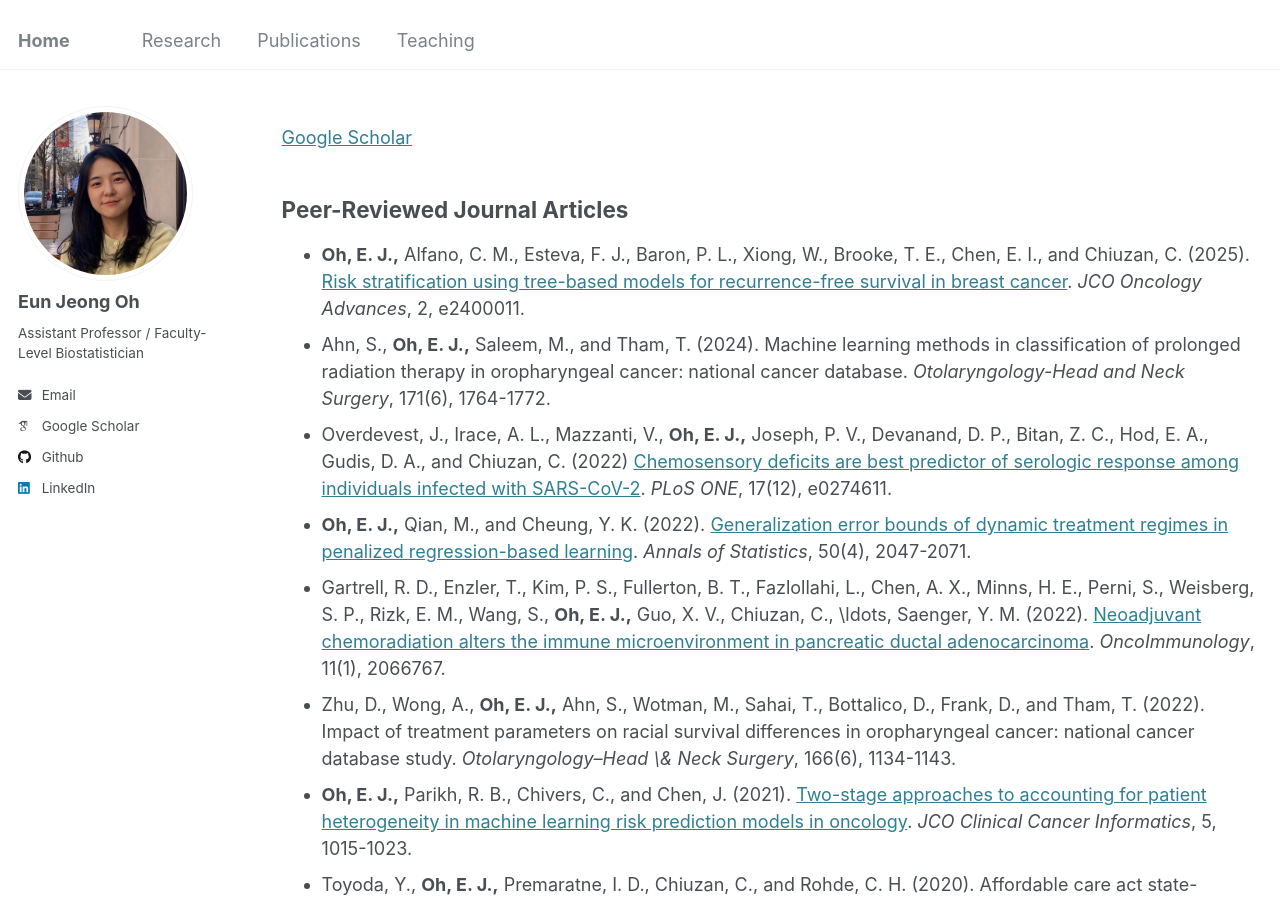
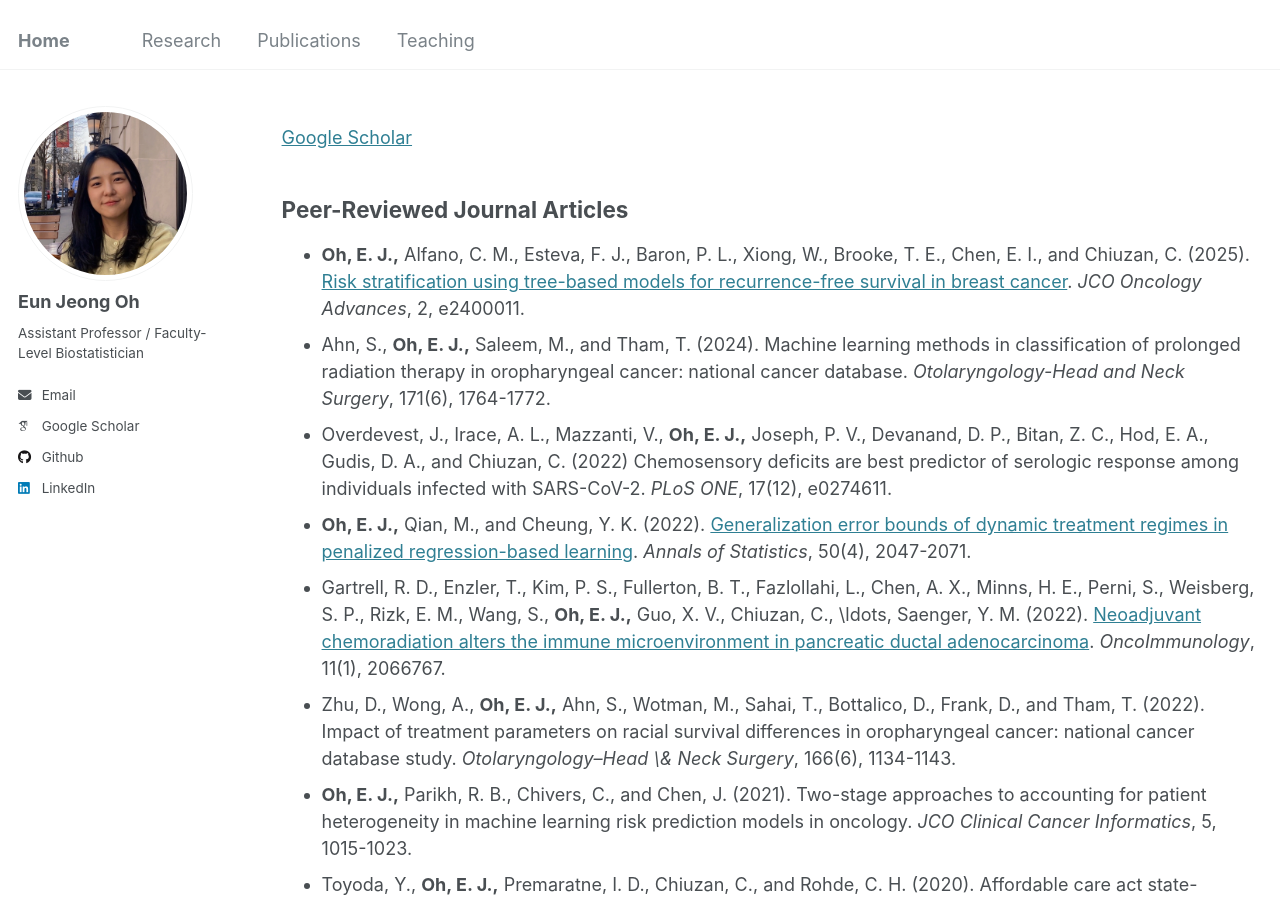
Before and after one commit to oheunj/oheunj.github.io, a Jekyll site: the page built from _pages/eo-publications.md, in a window 1280 px wide and 900 px high. Built offline with Jekyll 4.4.1, drawn with Linux system fonts in a browser that asks for light colours; some web fonts are replaced; part of the change alters nothing that is shown.

```diff
--- a/_pages/eo-publications.md
+++ b/_pages/eo-publications.md
@@ -15,11 +15,11 @@ Peer-Reviewed Journal Articles
 ------
 * __Oh, E. J.,__ Alfano, C. M., Esteva, F. J., Baron, P. L., Xiong, W., Brooke, T. E., Chen, E. I., and  Chiuzan, C. (2025). [Risk stratification using tree-based models for recurrence-free survival in breast cancer](https://ascopubs.org/doi/pdfdirect/10.1200/OA.24.00011). _JCO Oncology Advances_, 2, e2400011.
 * Ahn, S., __Oh, E. J.,__ Saleem, M., and Tham, T. (2024). Machine learning methods in classification of prolonged radiation therapy in oropharyngeal cancer: national cancer database. _Otolaryngology-Head and Neck Surgery_, 171(6), 1764-1772.
-* Overdevest, J., Irace, A. L., Mazzanti, V., __Oh, E. J.,__ Joseph, P. V., Devanand, D. P., Bitan, Z. C., Hod, E. A., Gudis, D. A., and Chiuzan, C. (2022) [Chemosensory deficits are best predictor of serologic response among individuals infected with SARS-CoV-2](https://journals.plos.org/plosone/article?id=10.1371/journal.pone.0274611#:~:text=Google%20Scholar-,Download%20PDF,-Print). _PLoS ONE_, 17(12), e0274611.
+* Overdevest, J., Irace, A. L., Mazzanti, V., __Oh, E. J.,__ Joseph, P. V., Devanand, D. P., Bitan, Z. C., Hod, E. A., Gudis, D. A., and Chiuzan, C. (2022) Chemosensory deficits are best predictor of serologic response among individuals infected with SARS-CoV-2. _PLoS ONE_, 17(12), e0274611.
 * __Oh, E. J.,__ Qian, M., and Cheung, Y. K. (2022). [Generalization error bounds of dynamic treatment regimes in penalized regression-based learning](https://par.nsf.gov/servlets/purl/10429985). _Annals of Statistics_, 50(4), 2047-2071.
 * Gartrell, R. D., Enzler, T., Kim, P. S., Fullerton, B. T., Fazlollahi, L., Chen, A. X., Minns, H. E., Perni, S., Weisberg, S. P., Rizk, E. M., Wang, S., __Oh, E. J.,__ Guo, X. V., Chiuzan, C., \ldots, Saenger, Y. M. (2022). [Neoadjuvant chemoradiation alters the immune microenvironment in pancreatic ductal adenocarcinoma](https://www.tandfonline.com/doi/epdf/10.1080/2162402X.2022.2066767?needAccess=true). _OncoImmunology_, 11(1), 2066767.
 * Zhu, D., Wong, A., __Oh, E. J.,__ Ahn, S., Wotman, M., Sahai, T., Bottalico, D., Frank, D., and Tham, T. (2022). Impact of treatment parameters on racial survival differences in oropharyngeal cancer: national cancer database study. _Otolaryngology--Head \& Neck Surgery_, 166(6), 1134-1143.
-* __Oh, E. J.,__ Parikh, R. B., Chivers, C., and Chen, J. (2021). [Two-stage approaches to accounting for patient heterogeneity in machine learning risk prediction models in oncology](https://ascopubs.org/doi/pdf/10.1200/CCI.21.00077). _JCO Clinical Cancer Informatics_, 5, 1015-1023.
+* __Oh, E. J.,__ Parikh, R. B., Chivers, C., and Chen, J. (2021). Two-stage approaches to accounting for patient heterogeneity in machine learning risk prediction models in oncology. _JCO Clinical Cancer Informatics_, 5, 1015-1023.
 * Toyoda, Y., __Oh, E. J.,__ Premaratne, I. D., Chiuzan, C., and Rohde, C. H. (2020). Affordable care act state-specific medicaid expansion: impact on health insurance coverage and breast cancer screening rate. _Journal of the American College of Surgeons_, 230(5), 775-783.
 * Wotman, M., __Oh, E. J.,__ Ahn, S., Kraus, D., Costantino, P., and Tham, T. (2019). HPV status in patients with nasopharyngeal carcinoma in the United States: a SEER database study. _American Journal of Otolaryngology_, 40(5), 705-710.
 * Petkova, E. P., Beedsay, J., __Oh, E. J.,__ Sehnert, E. M., Tsai, W.-Y., and Reilly, M. J. (2017). Long-term recovery from Hurricane Sandy: evidence from a survey in New York City. _Disaster Medicine and Public Health Preparedness_, 12(2), 172-175.
```
